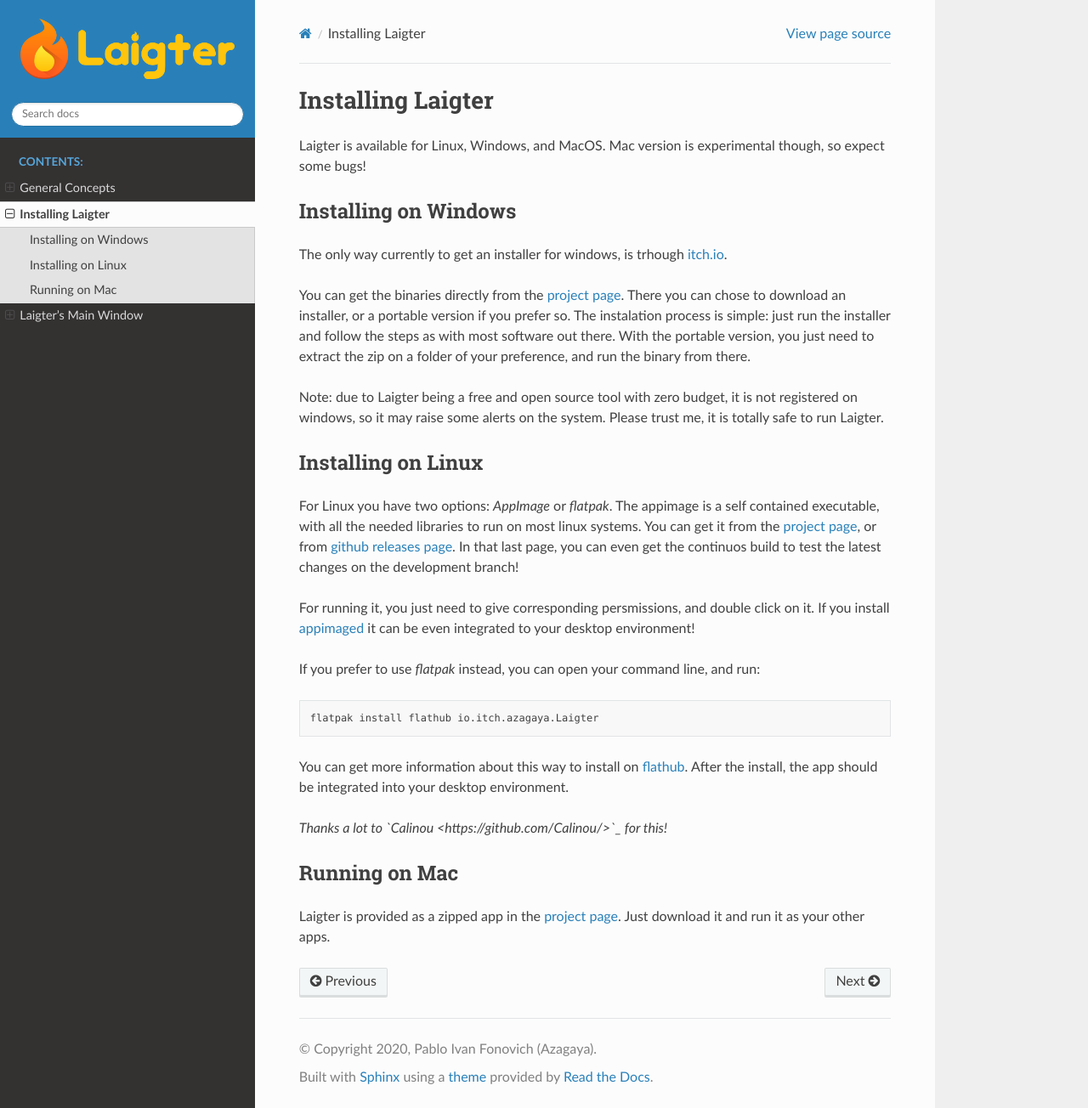
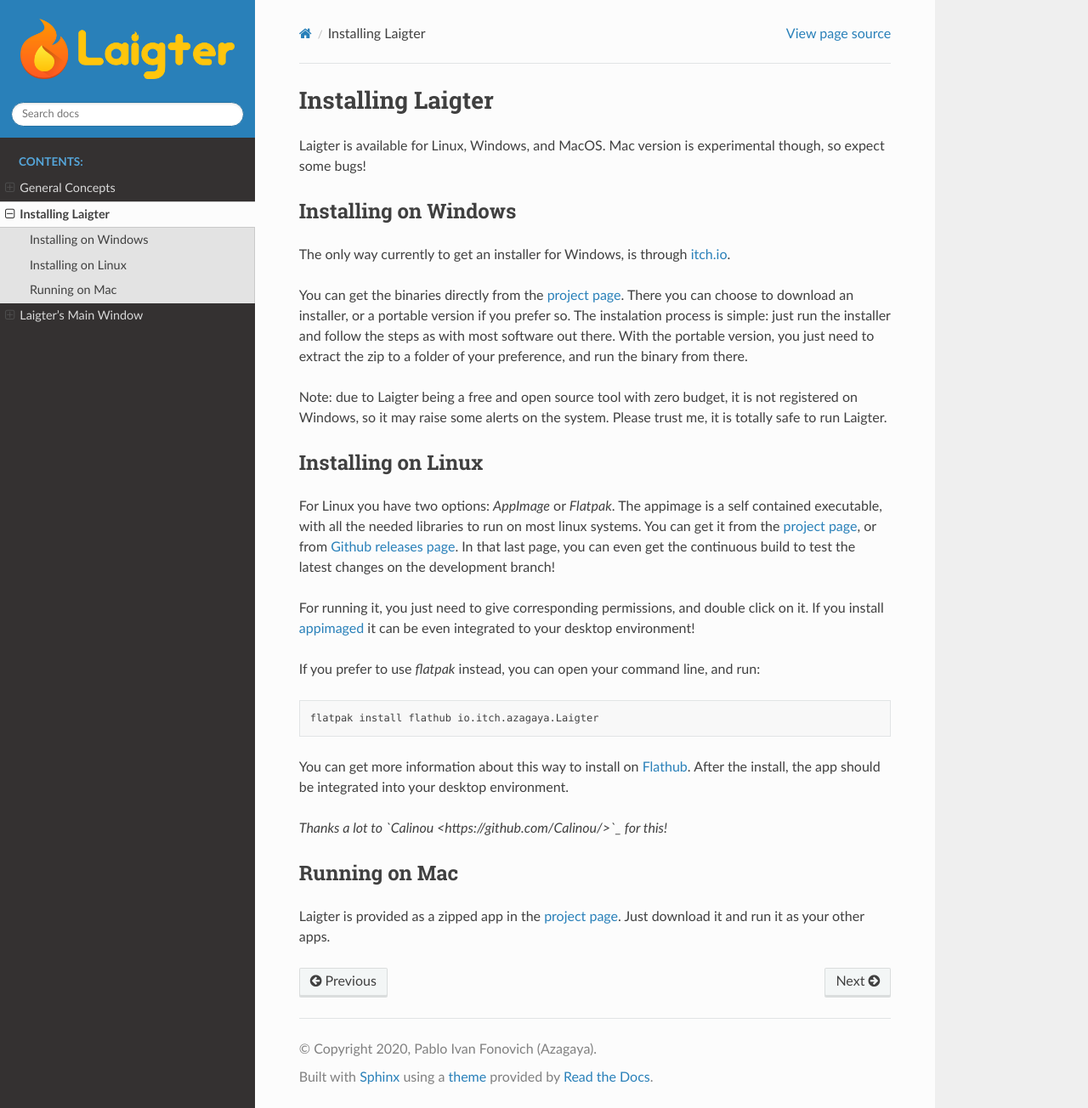
Before and after one commit to azagaya/laigter-docs, a Sphinx documentation site: the page built from docs/source/Introduction/install.rst, in a window 1280 px wide and 1304 px high. Shown: the whole window at 85% size. Built offline with Sphinx 7.4.7 and the Read the Docs theme 2.0.0, drawn with Linux system fonts in a browser that asks for light colours; formulas are drawn with MathJax 3.

Commit message:
fix some errors in Install section

```diff
--- a/docs/source/Introduction/install.rst
+++ b/docs/source/Introduction/install.rst
@@ -6,23 +6,23 @@
 Installing on Windows
 ---------------------
 
-The only way currently to get an installer for windows, is trhough `itch.io <https://itch.io/>`_.
+The only way currently to get an installer for Windows, is through `itch.io <https://itch.io/>`_.
 
-You can get the binaries directly from the `project page <https://azagaya.itch.io/laigter/>`_. There you can chose to download an installer, or a portable version if you prefer so. The instalation process is simple: just run the installer and follow the steps as with most software out there. With the portable version, you just need to extract the zip on a folder of your preference, and run the binary from there.
+You can get the binaries directly from the `project page <https://azagaya.itch.io/laigter/>`_. There you can choose to download an installer, or a portable version if you prefer so. The instalation process is simple: just run the installer and follow the steps as with most software out there. With the portable version, you just need to extract the zip to a folder of your preference, and run the binary from there.
 
 Note: due to Laigter being a free and open source tool with zero budget, it is not
-registered on windows, so it may raise some alerts on the system. Please trust me,
+registered on Windows, so it may raise some alerts on the system. Please trust me,
 it is totally safe to run Laigter.
 
 Installing on Linux
 -------------------
 
-For Linux you have two options: *AppImage* or *flatpak*. The appimage is a self
+For Linux you have two options: *AppImage* or *Flatpak*. The appimage is a self
 contained executable, with all the needed libraries to run on most linux systems.
 You can get it from  the `project page <https://azagaya.itch.io/laigter/>`_, or from
-`github releases page <https://github.com/azagaya/laigter/releases/>`_. In that last page, you can even get the continuos build to test the latest changes on the development branch!
+`Github releases page <https://github.com/azagaya/laigter/releases/>`_. In that last page, you can even get the continuous build to test the latest changes on the development branch!
 
-For running it, you just need to give corresponding persmissions, and double click on it. If you install `appimaged <https://github.com/AppImage/appimaged/>`_ it can be
+For running it, you just need to give corresponding permissions, and double click on it. If you install `appimaged <https://github.com/AppImage/appimaged/>`_ it can be
 even integrated to your desktop environment!
 
 If you prefer to use *flatpak* instead, you can open your command line, and run:
@@ -31,7 +31,7 @@
 
    flatpak install flathub io.itch.azagaya.Laigter
 
-You can get more information about this way to install on `flathub <https://flathub.org/apps/details/io.itch.azagaya.Laigter/>`_. After the install, the app should be
+You can get more information about this way to install on `Flathub <https://flathub.org/apps/details/io.itch.azagaya.Laigter/>`_. After the install, the app should be
 integrated into your desktop environment.
 
 *Thanks a lot to `Calinou <https://github.com/Calinou/>`_ for this!*
```
